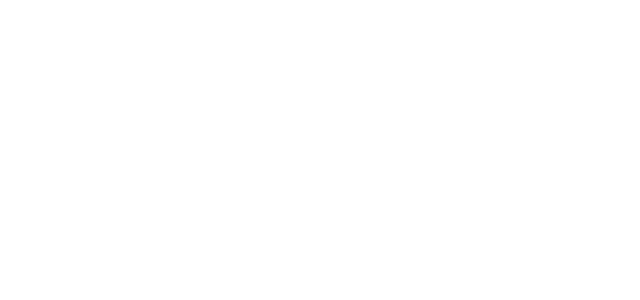
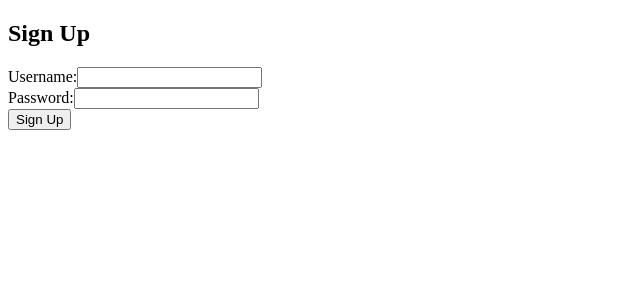
Before and after one commit to abhinabadutta2019/text-editor-try-frontend-react, a React (Create React App) app: page /signup in a window 1280 px wide. Before the commit this address had no page. Shown: the top 300 px of the page, without its empty margins (0-640 px from the left). Built offline with nearby package versions, Linux system fonts and the light colour scheme.

Commit message:
added add documents page

```diff
--- a/package.json
+++ b/package.json
@@ -6,6 +6,7 @@
     "@testing-library/jest-dom": "^5.17.0",
     "@testing-library/react": "^13.4.0",
     "@testing-library/user-event": "^13.5.0",
+    "dotenv": "^16.4.5",
     "express": "^4.18.2",
     "react": "^18.2.0",
     "react-dom": "^18.2.0",
--- a/src/App.js
+++ b/src/App.js
@@ -1,4 +1,6 @@
-import React from "react";
+// App.js
+
+import React, { useState, useEffect } from "react";
 import {
   BrowserRouter as Router,
   Route,
@@ -6,15 +8,63 @@ import {
   Navigate,
 } from "react-router-dom";
 import TextDocument from "./TextDocument";
+import AuthPage from "./AuthPage";
+import DocumentsPage from "./DocumentsPage"; // Import the DocumentsPage component
 import { v4 as uuidv4 } from "uuid";
 
 function App() {
+  const [authenticated, setAuthenticated] = useState(false);
+  const [documentId, setDocumentId] = useState("");
+
+  // Check if the user is authenticated on component mount
+  useEffect(() => {
+    const token = localStorage.getItem("token");
+    if (token) {
+      setAuthenticated(true);
+      let storedDocumentId = localStorage.getItem("documentId");
+      if (!storedDocumentId) {
+        storedDocumentId = uuidv4();
+        localStorage.setItem("documentId", storedDocumentId);
+      }
+      setDocumentId(storedDocumentId);
+    }
+  }, []);
+
   return (
     <Router>
       <Routes>
-        {/* Route for the root URL */}
-        <Route path="/" element={<Navigate to={`/documents/${uuidv4()}`} />} />
-        <Route path="/documents/:id" element={<TextDocument />} />
+        {/* Redirect to login page if not authenticated */}
+        {!authenticated && (
+          <Route path="/" element={<Navigate to="/login" />} />
+        )}
+
+        {/* Route for login page */}
+        <Route
+          path="/login"
+          element={
+            <AuthPage authType="login" setAuthenticated={setAuthenticated} />
+          }
+        />
+
+        {/* Route for signup page */}
+        <Route
+          path="/signup"
+          element={
+            <AuthPage authType="signup" setAuthenticated={setAuthenticated} />
+          }
+        />
+
+        {/* Route for document */}
+        {authenticated && (
+          <>
+            <Route path="/" element={<Navigate to="/documents" />} />{" "}
+            {/* Redirect to DocumentsPage */}
+            <Route path="/documents" element={<DocumentsPage />} />{" "}
+            {/* Route for DocumentsPage */}
+            <Route path="/documents/:id" element={<TextDocument />} />{" "}
+            {/* Route for individual document */}
+          </>
+        )}
       </Routes>
     </Router>
   );
--- /dev/null
+++ b/src/AuthPage.js
@@ -0,0 +1,64 @@
+import React, { useState } from "react";
+import { useNavigate } from "react-router-dom";
+
+const AuthPage = ({ authType, setAuthenticated }) => {
+  const navigate = useNavigate(); // Use the useNavigate hook to get the navigate function
+
+  const [username, setUsername] = useState("");
+  const [password, setPassword] = useState("");
+
+  const handleSubmit = async (e) => {
+    e.preventDefault(); // Prevent the default form submission behavior
+    const response = await fetch(
+      `${process.env.REACT_APP_API_URL}/auth/${authType}`,
+      {
+        method: "POST",
+        headers: {
+          "Content-Type": "application/json",
+        },
+        body: JSON.stringify({ username, password }),
+      }
+    );
+    const data = await response.json();
+    if (response.ok) {
+      localStorage.setItem("token", data.token);
+      localStorage.setItem("userId", data.userId); // Set user ID in localStorage
+      setAuthenticated(true); // Set authentication state to true
+      navigate("/documents"); // Redirect to the DocumentsPage
+    } else {
+      console.error(data.error);
+      // Handle error (e.g., display error message)
+    }
+  };
+
+  return (
+    <div>
+      <h2>{authType === "signup" ? "Sign Up" : "Log In"}</h2>
+      <form onSubmit={handleSubmit}>
+        <div>
+          <label htmlFor="username">Username:</label>
+          <input
+            type="text"
+            id="username"
+            value={username}
+            onChange={(e) => setUsername(e.target.value)}
+          />
+        </div>
+        <div>
+          <label htmlFor="password">Password:</label>
+          <input
+            type="password"
+            id="password"
+            value={password}
+            onChange={(e) => setPassword(e.target.value)}
+          />
+        </div>
+        <button type="submit">
+          {authType === "signup" ? "Sign Up" : "Log In"}
+        </button>
+      </form>
+    </div>
+  );
+};
+
+export default AuthPage;
--- /dev/null
+++ b/src/DocumentsPage.js
@@ -0,0 +1,46 @@
+import React, { useState, useEffect } from "react";
+
+const DocumentsPage = () => {
+  const [documents, setDocuments] = useState([]);
+
+  useEffect(() => {
+    const fetchDocuments = async () => {
+      try {
+        const token = localStorage.getItem("token");
+
+        const response = await fetch(
+          `${process.env.REACT_APP_API_URL}/documents`,
+          {
+            headers: {
+              Authorization: `Bearer ${token}`,
+            },
+          }
+        );
+        if (response.ok) {
+          console.log(response, "response");
+          const data = await response.json();
+          setDocuments(data);
+        } else {
+          console.error("Failed to fetch documents");
+        }
+      } catch (error) {
+        console.error("Error fetching documents:", error);
+      }
+    };
+
+    fetchDocuments();
+  }, []);
+
+  return (
+    <div>
+      <h2>Documents</h2>
+      <ul>
+        {documents.map((document) => (
+          <li key={document._id}>{document.content}</li>
+        ))}
+      </ul>
+    </div>
+  );
+};
+
+export default DocumentsPage;
--- a/src/TextDocument.js
+++ b/src/TextDocument.js
@@ -1,38 +1,35 @@
+// TextDocument.js
 import React, { useEffect, useState } from "react";
 import { useParams } from "react-router-dom";
 import io from "socket.io-client";
-import "./TextDocument.css"; // Import CSS file for styling
+import "./TextDocument.css";
 
 const TextDocument = () => {
-  const { id: roomId } = useParams(); // Get the roomId from URL params
-  const [text, setText] = useState(""); // State to hold the text content of the document
-  const [socket, setSocket] = useState(null); // State to hold the socket connection
+  const { id: roomId } = useParams();
+  const [text, setText] = useState("");
+  const [socket, setSocket] = useState(null);
+  const [userId, setUserId] = useState(""); // New state to hold user ID
+  useEffect(() => {
+    const socketIo = io("http://localhost:3003");
+    const userId = localStorage.getItem("userId"); // Get user ID from local storage
+    setUserId(userId);
 
-  useEffect(() => {
-    // Establish socket connection
-    const socketIo = io("http://localhost:3003");
+    socketIo.emit("joinRoom", roomId, userId); // Pass userId to the backend
 
-    // Emit 'joinRoom' event with roomId when component mounts
-    socketIo.emit("joinRoom", roomId);
-
-    // Listen for 'updateText' event and update the text state
     socketIo.on("updateText", (data) => {
       setText(data);
     });
 
-    // Set the socket state
     setSocket(socketIo);
 
-    // Clean up socket connection on component unmount
     return () => {
       socketIo.disconnect();
     };
-  }, [roomId]); // Dependency array ensures this effect runs only when roomId changes
+  }, [roomId]);
 
-  // Function to handle text changes and emit 'textChange' event to the server
   const handleTextChange = (event) => {
-    setText(event.target.value); // Update text state
-    socket.emit("textChange", { roomId, newText: event.target.value }); // Emit 'textChange' event
+    setText(event.target.value);
+    socket.emit("textChange", { roomId, newText: event.target.value, userId }); // Send user ID along with text change
   };
 
   return (
```
Also changed, not shown: 2 other files (tests, documents, lock files or other folders).
